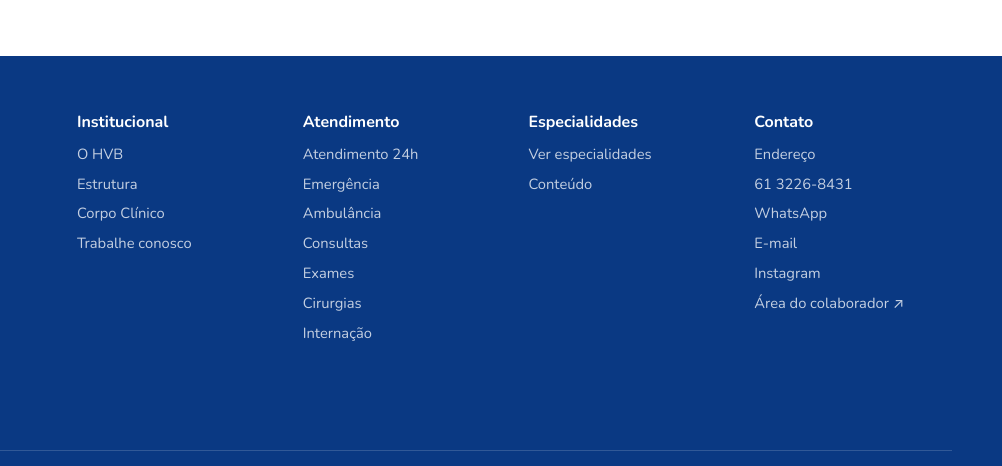
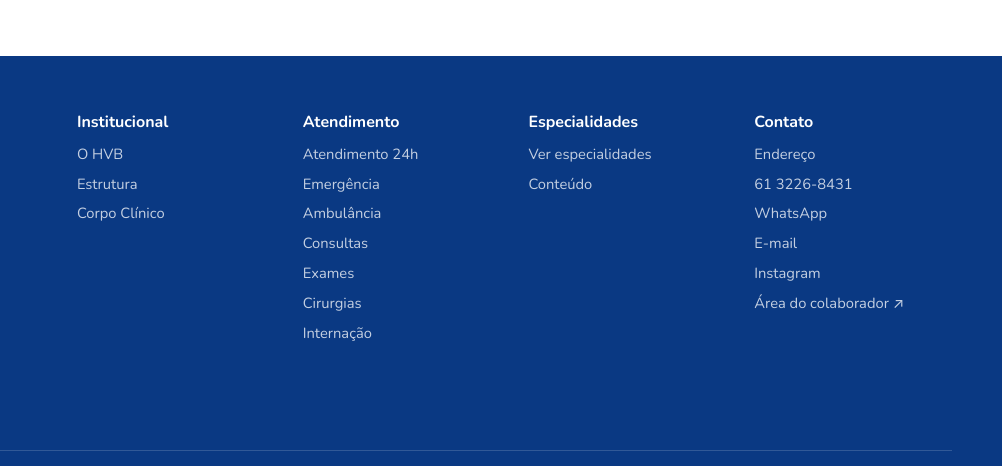
Before and after one commit to BeskelBR/beskel-site, a plain HTML site: page index.html in a window 1280 px wide. Shown: the part 2488-2954 px from the top of the page, 278-1280 px from the left. Drawn offline with nearby package versions, Linux system fonts and the light colour scheme.

Commit message:
fix(hvb-site): remove broken navigation target (index.html)

```diff
--- a/index.html
+++ b/index.html
@@ -116,7 +116,7 @@
   <div class="container">
     <div class="footer-grid">
       <div><span class="footer-brand-shell"><img class="footer-brand-logo" src="assets/hvb/brand/HVB-logo-branca.png" alt="Hospital Veterinário Brasília — HVB"></span><p>Hospital Veterinário Brasília</p><span>Atendimento 24 horas em Brasília.</span><div class="social-links"><a href="https://www.instagram.com/hospitalveterinariobrasiliahvb/" target="_blank" rel="noopener noreferrer">Instagram @hospitalveterinariobrasiliahvb</a><a href="https://linktr.ee/hospitalveterinariobrasilia" target="_blank" rel="noopener noreferrer">Linktree oficial</a></div></div>
-      <div><h3>Institucional</h3><a href="/o-hvb">O HVB</a><a href="/estrutura">Estrutura</a><a href="/corpo-clinico">Corpo Clínico</a><a href="#">Trabalhe conosco</a></div>
+      <div><h3>Institucional</h3><a href="/o-hvb">O HVB</a><a href="/estrutura">Estrutura</a><a href="/corpo-clinico">Corpo Clínico</a></div>
       <div><h3>Atendimento</h3><a href="#topo">Atendimento 24h</a><a href="#topo">Emergência</a><a href="#topo">Ambulância</a><a href="pages/servicos/consultas/">Consultas</a><a href="pages/servicos/exames/">Exames</a><a href="pages/servicos/cirurgias/">Cirurgias</a><a href="pages/servicos/internacao/">Internação</a></div>
       <div><h3>Especialidades</h3><a href="#especialidades">Ver especialidades</a><a href="#conteudo-editorial">Conteúdo</a></div>
       <div><h3>Contato</h3><a href="https://maps.app.goo.gl/1JYqmnTk32ADkFcJA" target="_blank" rel="noopener noreferrer">Endereço</a><a href="tel:+556132268431">61 3226-8431</a><a href="https://wa.me/5561996468881" target="_blank" rel="noopener noreferrer">WhatsApp</a><a href="mailto:hospitalveterinariobrasiliahvb@gmail.com">E-mail</a><a href="https://www.instagram.com/hospitalveterinariobrasiliahvb/" target="_blank" rel="noopener noreferrer">Instagram</a><a href="/colaborador" rel="nofollow">Área do colaborador ↗</a></div>
```
